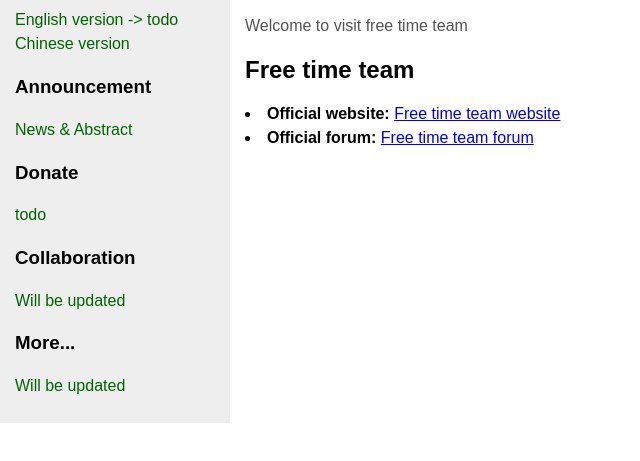
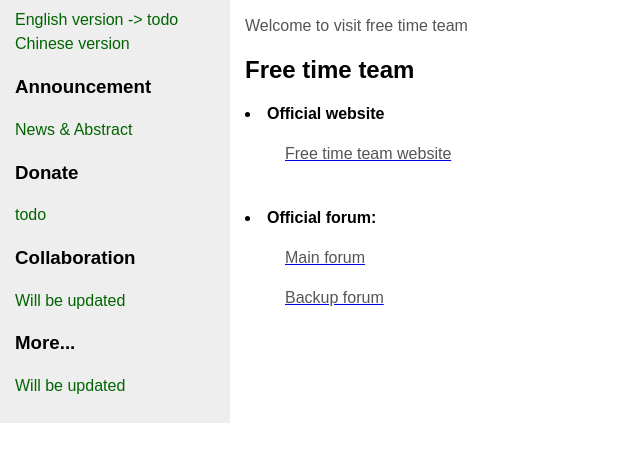
Before and after one commit to sys-build/sys-build.github.io, a plain HTML site: page index.html in a window 1280 px wide. Shown: the part 53-514 px from the top of the page, without its empty margins (0-640 px from the left). Drawn offline with Linux system fonts and the light colour scheme.

Commit message:
add more

```diff
--- a/index.html
+++ b/index.html
@@ -70,11 +70,12 @@
 						<h1>Free time team</h1>
 						<p> Welcome to visit free time team </p>
 							<h2>Free time team</h2>
-							<li> <b> Official website: </b> <a href="https://free-time-team.github.io/">Free time team website </a></li>
-							<li> <b> Official forum: </b> <a href="http://bbs.freetimeteam.org/">Free time team forum </a></li>
-<!--
-							<li> <b> Just for test: </b> <a href="./template.html">Just for test </a></li>
--->
+							<li> <b> Official website </b> </li>
+							<a href="https://free-time-team.github.io/"> <p style="margin-left: 40px"> Free time team website </p> </a> <br>
+							<li> <b> Official forum: </b> </li>
+							<a href="http://bbs.freetimeteam.org/"> <p style="margin-left: 40px"> Main forum </p> </a>
+							<a href="http://www.5ichai.com/phpwind/"> <p style="margin-left: 40px"> Backup forum </p> </a>
+
 					</div>
 				</div>
 			</main>
```
